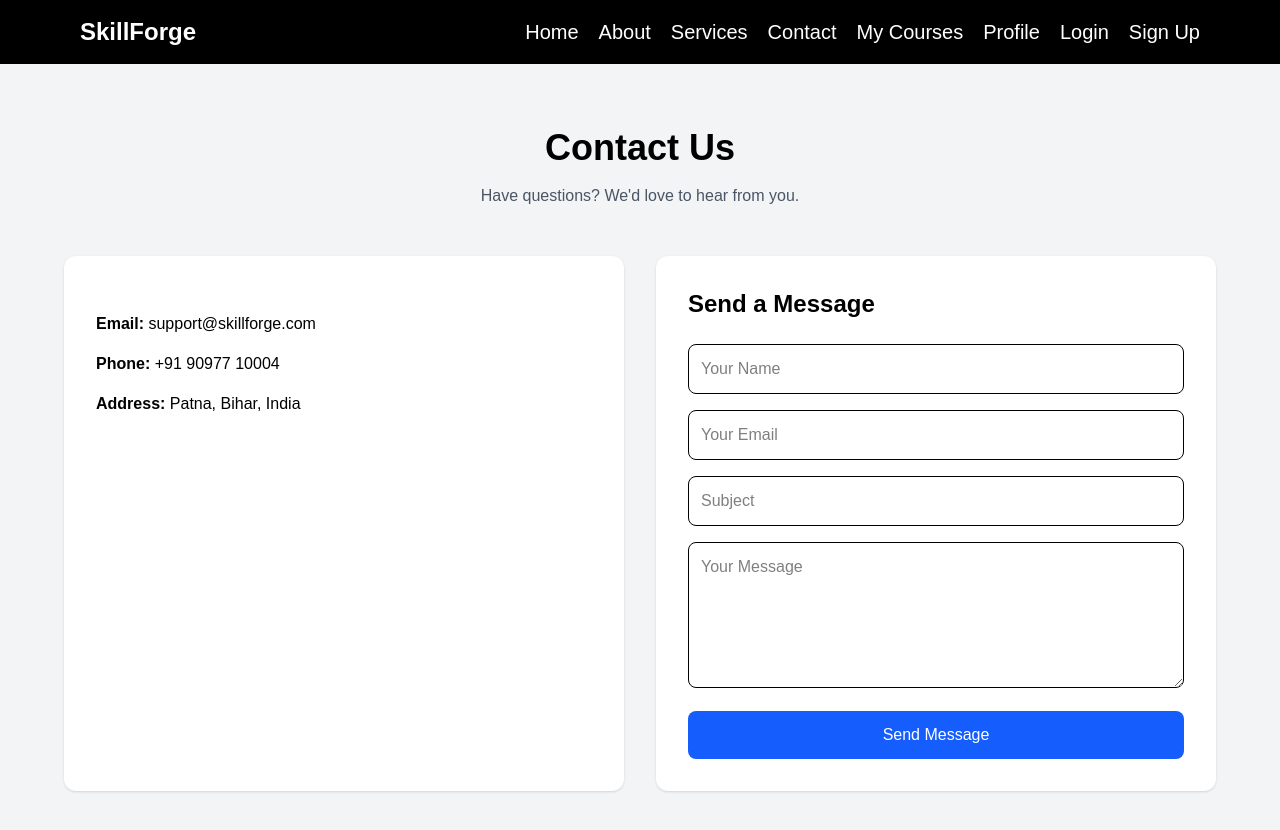
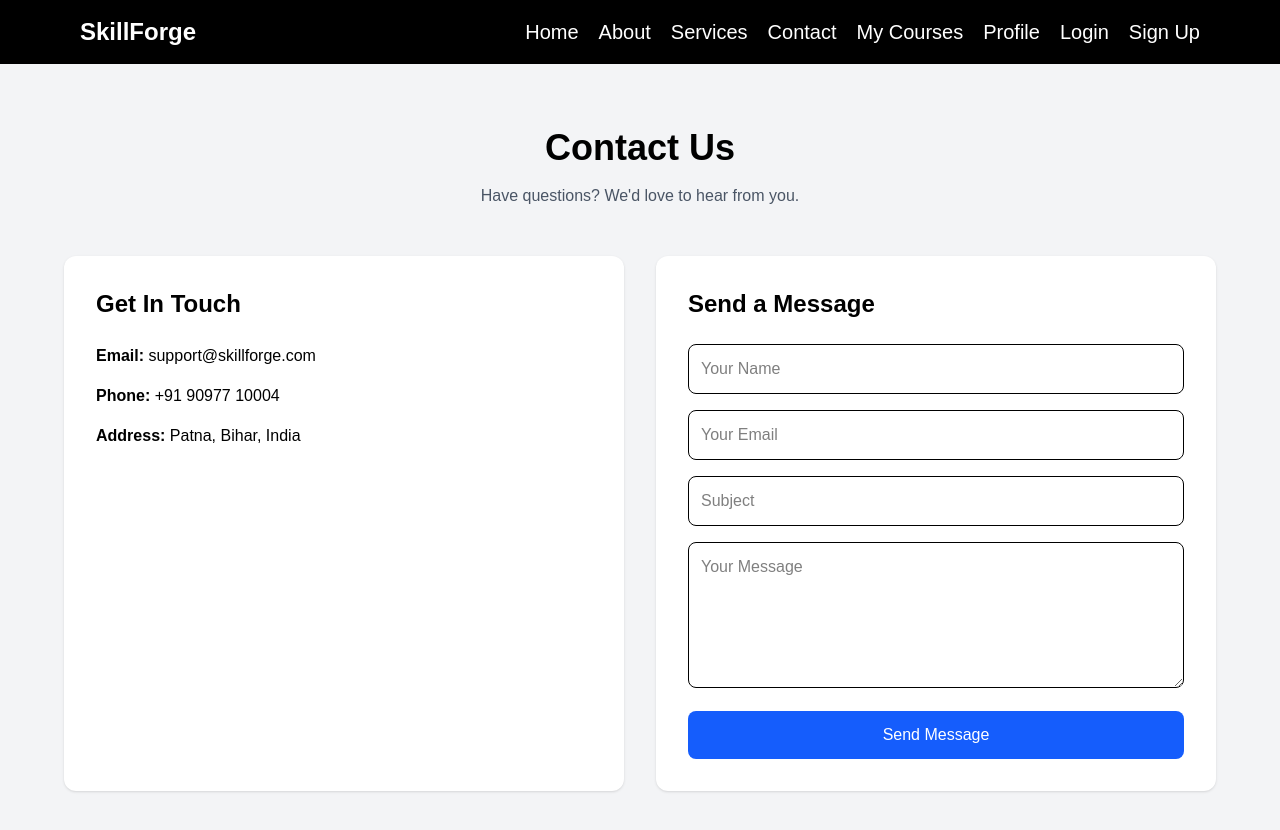
Before and after one commit to gauravkumar2005/SkillForge, a Next.js app: page /contact in a window 1280 px wide. Shown: the top 830 px of the page. Built offline with nearby package versions, Linux system fonts and the light colour scheme.

Commit message:
update contact page code

```diff
--- a/src/app/contact/page.jsx
+++ b/src/app/contact/page.jsx
@@ -16,7 +16,7 @@ export default function ContactPage() {
           {/* Contact Info */}
           <div className="bg-white p-8 rounded-xl shadow">
             <h2 className="text-2xl font-semibold mb-6">
-
+              Get In Touch
             </h2>
 
             <div className="space-y-4">
```
